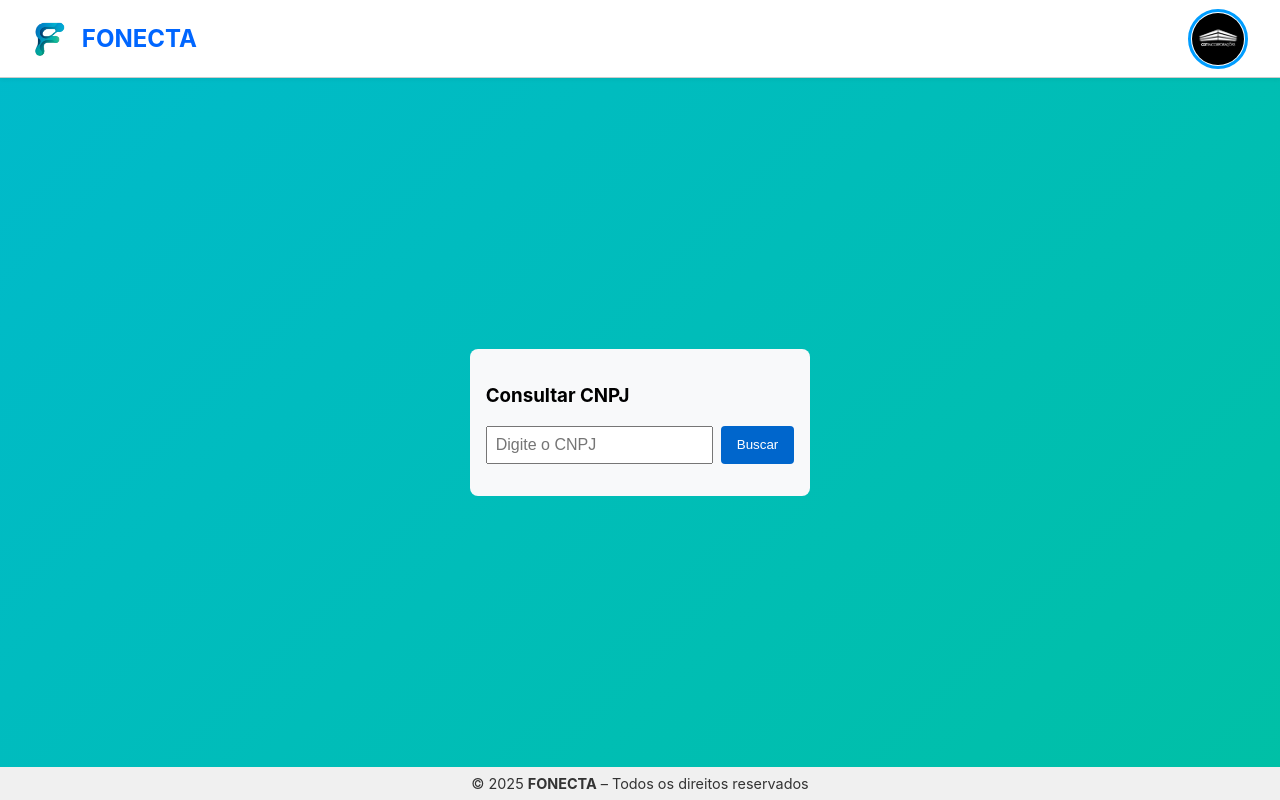
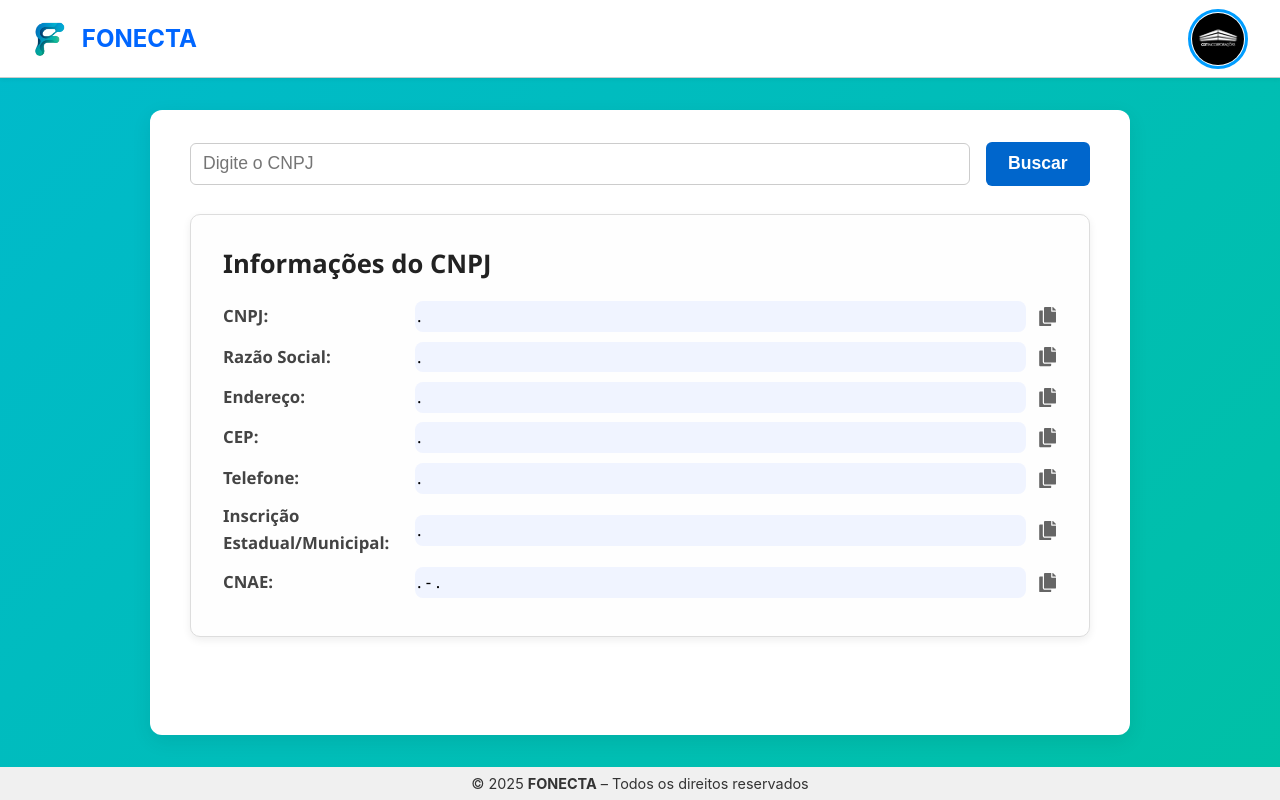
Before and after one commit to Jof92/fonecta, a React (Create React App) app: page /cnpj in a window 1280 px wide. Built offline with nearby package versions, Linux system fonts and the light colour scheme.

Commit message:
atualizações

```diff
--- a/src/App.css
+++ b/src/App.css
@@ -1,20 +1,12 @@
 /* Fundo com degradê animado */
 .app-container {
-  height: 100vh;
+  min-height: 100vh;
   display: flex;
   flex-direction: column;
   background: linear-gradient(135deg, #009DFF, #00B8D9, #00C48C);
   background-size: 400% 400%;
   animation: gradientMove 15s ease infinite;
-  overflow: auto;
-}
-
-/* Página principal */
-.page-container {
-  display: flex;
-  align-items: flex-start;
-  gap: 10rem;
-  position: relative;
+  overflow-x: hidden;
 }
 
 /* Animação do fundo */
@@ -53,7 +45,7 @@
   background-color: white;
   box-shadow: 0 2px 4px rgba(0, 0, 0, 0.05);
   position: relative;
-  z-index: 100; /* sempre acima do overlay */
+  z-index: 100;
 }
 
 .header-left {
@@ -92,8 +84,14 @@
   align-items: stretch;
   padding: 0 2rem;
   gap: 2rem;
-  overflow: auto;
   flex-wrap: nowrap;
+}
+
+.page-container {
+  display: flex;
+  align-items: flex-start;
+  gap: 10rem;
+  position: relative;
 }
 
 /* Blocos flutuantes */
@@ -116,7 +114,7 @@
 
 /* Rodapé */
 .app-footer {
-  flex: 0 0 40px;
+  flex: 0 0 auto;
   background-color: #ffffff;
   border-top: 1px solid #ccc;
   display: flex;
@@ -124,7 +122,8 @@
   align-items: center;
   font-size: 0.9rem;
   color: #666;
-  margin-top: 0 !important;
+  padding: 0.5rem;
+  margin-top: auto;
 }
 
 /* Títulos */
@@ -175,7 +174,6 @@ button:hover {
   padding: 1rem;
   max-width: 320px;
   z-index: 110;
-  /* Aplica animação suave nos filhos */
 }
 
 .login-panel * {
@@ -184,9 +182,8 @@ button:hover {
 
 /* Overlay e login no responsivo */
 @media (max-width: 768px) {
-  /* Ajusta container para scroll natural */
   .app-container {
-    height: auto !important;
+    min-height: 100vh !important;
     overflow: visible !important;
   }
 
@@ -195,20 +192,15 @@ button:hover {
     flex-direction: column !important;
     align-items: center !important;
     gap: 1.2rem;
-    overflow-x: auto;
   }
 
   .app-form-container,
-  .app-list-container,
-  .login-container {
+  .login-container,
+  .app-list-container {
     width: 100% !important;
     max-width: 100%;
     height: auto;
     box-sizing: border-box;
-  }
-
-  .app-form-container {
-    flex: none;
   }
 
   .fonecta-title {
@@ -243,18 +235,17 @@ button:hover {
   }
 
   .login-text {
-    display: none; /* Esconde texto no responsivo */
+    display: none;
   }
 
   .login-icon {
-    display: inline; /* Exibe ícone no responsivo */
+    display: inline;
   }
 
-  /* Overlay para escurecer o fundo */
   .login-overlay.active {
     display: block;
     position: fixed;
-    top: 60px; /* altura do header */
+    top: 60px;
     left: 0;
     width: 100vw;
     height: calc(100vh - 60px);
@@ -266,13 +257,12 @@ button:hover {
     display: none;
   }
 
-  /* Painel de login fixado no topo abaixo do header */
   .login-panel {
     position: fixed;
-    top: 60px; /* altura do header */
+    top: 60px;
     left: 50%;
     transform: translateX(-50%);
-    z-index: 210; /* acima do overlay */
+    z-index: 210;
     background: white;
     border-radius: 12px;
     padding: 1rem;
@@ -282,10 +272,7 @@ button:hover {
   }
 }
 
-/* ======================= */
 /* CARROSSEL (imagem + texto lado a lado) */
-/* ======================= */
-/* Container do carrossel: flex, alinhamento, espaçamento */
 .carousel-container {
   display: flex;
   align-items: center;
@@ -293,11 +280,9 @@ button:hover {
   gap: 2rem;
   margin-top: 2rem;
   max-width: 90vw;
-  /* Transição para a opacidade suave */
   transition: opacity 1.5s ease-in-out;
 }
 
-/* Imagem: ocupa mais espaço e tem borda arredondada */
 .carousel-image {
   width: 45vw;
   max-width: 600px;
@@ -307,7 +292,6 @@ button:hover {
   box-shadow: 0 8px 20px rgba(0, 0, 0, 0.15);
 }
 
-/* Texto: tamanho grande, legível, max width para evitar esticar */
 .carousel-text {
   font-size: 2rem;
   font-weight: 600;
@@ -318,7 +302,6 @@ button:hover {
   user-select: none;
 }
 
-/* Responsividade para telas menores */
 @media (max-width: 768px) {
   .carousel-container {
     flex-direction: column;
@@ -338,11 +321,11 @@ button:hover {
   }
 }
 
-/* Global reset for html and body scroll */
+/* Global reset */
 html, body {
-  height: 100%;
   margin: 0;
   padding: 0;
+  height: 100%;
   overflow-x: hidden;
   overflow-y: auto;
 }
--- a/src/components/Cnpj.css
+++ b/src/components/Cnpj.css
@@ -1,41 +1,160 @@
-.cnpj-container {
-  padding: 1rem;
-  border-radius: 8px;
-  background-color: #f8f9fa;
-  max-width: 500px;
-  margin: auto;
+.cnpj-page {
+  max-width: 900px;
+  width: 90vw;
+  margin: 2rem auto;
+  background-color: #fff;
+  padding: 2rem 2.5rem;
+  border-radius: 12px;
+  box-shadow: 0 6px 20px rgba(0, 0, 0, 0.08);
+  font-family: 'Segoe UI', Tahoma, Geneva, Verdana, sans-serif;
+  color: #222;
+  display: flex;
+  flex-direction: column;
 }
 
-.cnpj-form {
+.cnpj-form-topo {
   display: flex;
-  gap: 0.5rem;
-  margin-bottom: 1rem;
+  gap: 1rem;
+  margin-bottom: 1.8rem;
+  align-items: center;
+  justify-content: flex-start;
 }
 
 .cnpj-input {
   flex: 1;
-  padding: 0.5rem;
-  font-size: 1rem;
+  padding: 0.6rem 0.75rem;
+  font-size: 1.1rem;
+  border: 1.8px solid #ccc;
+  border-radius: 6px;
+  transition: border-color 0.3s ease;
+}
+
+.cnpj-input:focus {
+  outline: none;
+  border-color: #007bff;
+  box-shadow: 0 0 6px rgba(0, 123, 255, 0.5);
 }
 
 .cnpj-button {
   background-color: #0066cc;
   color: white;
   border: none;
-  padding: 0.5rem 1rem;
+  padding: 0.7rem 1.4rem;
   cursor: pointer;
-  border-radius: 4px;
+  border-radius: 6px;
+  font-size: 1.1rem;
+  font-weight: 600;
+  transition: background-color 0.3s ease;
+  user-select: none;
 }
 
-.cnpj-button:hover {
+.cnpj-button:hover,
+.cnpj-button:focus {
   background-color: #004a99;
+  outline: none;
+}
+
+.cnpj-loading {
+  color: #007bff;
+  font-weight: 600;
+  margin-bottom: 1rem;
+  font-size: 1rem;
 }
 
 .cnpj-erro {
-  color: red;
-  font-weight: bold;
+  color: #dc3545;
+  font-weight: 700;
+  margin-bottom: 1rem;
+  font-size: 1rem;
 }
 
-.cnpj-result p {
-  margin: 0.3rem 0;
+.cnpj-result-box {
+  background-color: #fefefe;
+  border: 1.5px solid #ddd;
+  border-radius: 10px;
+  padding: 1.8rem 2rem;
+  box-shadow: 0 3px 8px rgba(0, 0, 0, 0.07);
+  color: #333;
+  line-height: 1.6;
 }
+
+.cnpj-result-box h3 {
+  margin-top: 0;
+  margin-bottom: 1rem;
+  font-weight: 700;
+  color: #222;
+  font-size: 1.6rem;
+}
+
+.cnpj-campo {
+  margin: 0.6rem 0;
+  font-size: 1.05rem;
+  display: flex;
+  align-items: center;
+  gap: 0.75rem;
+  user-select: text;
+}
+
+.cnpj-campo strong {
+  width: 180px;
+  flex-shrink: 0;
+  color: #444;
+}
+
+.cnpj-valor {
+  flex: 1;
+  color: #000;
+  word-break: break-word;
+}
+
+.btn-copiar {
+  cursor: pointer;
+  color: #666;
+  font-size: 1.2rem;
+  transition: color 0.3s ease;
+  user-select: none;
+}
+
+.btn-copiar:hover,
+.btn-copiar:focus {
+  color: #007bff;
+  outline: none;
+}
+
+.btn-copiar.copied {
+  color: #28a745; /* verde sucesso */
+}
+
+span{
+  background-color: #f0f4ff; /* cor de fundo clara azulada, pode ajustar */
+  padding: 2px;
+  border-radius: 8px;
+}
+
+
+/* Responsividade */
+@media (max-width: 720px) {
+  .cnpj-page {
+    width: 95vw;
+    padding: 1.5rem 1rem;
+  }
+
+  .cnpj-form-topo {
+    flex-direction: column;
+    align-items: stretch;
+  }
+
+  .cnpj-button {
+    width: 100%;
+  }
+
+  .cnpj-campo {
+    flex-direction: column;
+    align-items: flex-start;
+    gap: 0.25rem;
+  }
+
+  .cnpj-campo strong {
+    width: 100%;
+  }
+}
--- a/src/components/Cnpj.jsx
+++ b/src/components/Cnpj.jsx
@@ -1,4 +1,5 @@
 import React, { useState } from 'react';
+import { FaCopy } from 'react-icons/fa';
 import './Cnpj.css';
 
 export default function Cnpj() {
@@ -6,8 +7,42 @@ export default function Cnpj() {
   const [dados, setDados] = useState(null);
   const [erro, setErro] = useState('');
   const [loading, setLoading] = useState(false);
+  const [copiadoCampo, setCopiadoCampo] = useState(null);
 
   const limparCNPJ = (valor) => valor.replace(/\D/g, '');
+
+  const formatarNome = (nome) => {
+    if (!nome) return '.';
+    const texto = nome.toLowerCase();
+    return texto.charAt(0).toUpperCase() + texto.slice(1);
+  };
+
+  const montarEndereco = (dados) => {
+    if (!dados) return '.';
+
+    const logradouro = dados.descricao_logradouro?.trim() || '';
+    const numero = dados.numero?.trim() || '';
+    const bairro = dados.bairro?.trim() || '';
+    const municipio = dados.municipio?.trim() || '';
+    const uf = dados.uf?.trim() || '';
+
+    const enderecoPartes = [];
+    if (logradouro) enderecoPartes.push(logradouro);
+    if (numero) enderecoPartes.push(numero);
+
+    const localPartes = [];
+    if (bairro) localPartes.push(bairro);
+    if (municipio) localPartes.push(municipio);
+    if (uf) localPartes.push(uf);
+
+    const endereco = enderecoPartes.join(', ');
+    const local = localPartes.join(' . ');
+
+    if (endereco && local) return `${endereco} - ${local}`;
+    if (endereco) return endereco;
+    if (local) return local;
+    return ',';
+  };
 
   const buscarCNPJ = async () => {
     const cnpjLimpo = limparCNPJ(cnpj);
@@ -27,6 +62,7 @@ export default function Cnpj() {
       if (!response.ok) throw new Error('CNPJ não encontrado.');
 
       const json = await response.json();
+      console.log('Dados completos da API:', json);
       setDados(json);
     } catch (err) {
       setErro(err.message);
@@ -35,10 +71,39 @@ export default function Cnpj() {
     }
   };
 
+  const mostrarDado = (valor, placeholder = '.') => {
+    if (valor === null || valor === undefined || valor === '') return placeholder;
+    if (Array.isArray(valor) && valor.length === 0) return placeholder;
+    return valor;
+  };
+
+  const copiarTexto = (texto, campo) => {
+    if (!texto || texto === '—') return;
+    navigator.clipboard.writeText(texto).then(() => {
+      setCopiadoCampo(campo);
+      setTimeout(() => setCopiadoCampo(null), 1500);
+    });
+  };
+
+  const campos = [
+    { label: 'CNPJ', valor: mostrarDado(dados?.cnpj) },
+    { label: 'Razão Social', valor: mostrarDado(formatarNome(dados?.razao_social)) },
+    { label: 'Endereço', valor: montarEndereco(dados) },
+    { label: 'CEP', valor: mostrarDado(dados?.cep) },
+    { label: 'Telefone', valor: mostrarDado(dados?.ddd_telefone_1) },
+    {
+      label: 'Inscrição Estadual/Municipal',
+      valor: mostrarDado(dados?.inscricoes_estaduais?.[0]?.inscricao_estadual)
+    },
+    {
+      label: 'CNAE',
+      valor: `${mostrarDado(dados?.cnae_fiscal)} - ${mostrarDado(dados?.cnae_fiscal_descricao)}`
+    }
+  ];
+
   return (
-    <div className="cnpj-container bloco-flutuante">
-      <h3>Consultar CNPJ</h3>
-      <div className="cnpj-form">
+    <div className="cnpj-page">
+      <div className="cnpj-form-topo">
         <input
           type="text"
           placeholder="Digite o CNPJ"
@@ -51,20 +116,33 @@ export default function Cnpj() {
         </button>
       </div>
 
-      {loading && <p>🔄 Buscando dados...</p>}
+      {loading && <p className="cnpj-loading">🔄 Buscando dados...</p>}
       {erro && <p className="cnpj-erro">⚠️ {erro}</p>}
 
-      {dados && (
-        <div className="cnpj-result">
-          <p><strong>CNPJ:</strong> {dados.cnpj}</p>
-          <p><strong>Razão Social:</strong> {dados.razao_social}</p>
-          <p><strong>Endereço:</strong> {dados.descricao_logradouro}, {dados.numero} - {dados.bairro}, {dados.municipio} - {dados.uf}</p>
-          <p><strong>CEP:</strong> {dados.cep}</p>
-          <p><strong>Telefone:</strong> {dados.ddd_telefone_1 || 'Não informado'}</p>
-          <p><strong>Inscrição Estadual/Municipal:</strong> {dados.inscricoes_estaduais?.[0]?.inscricao_estadual || 'Não informado'}</p>
-          <p><strong>CNAE:</strong> {dados.cnae_fiscal} - {dados.cnae_fiscal_descricao}</p>
+      <div className="cnpj-result-container">
+        <div className="cnpj-result-box">
+          <h3>Informações do CNPJ</h3>
+          {campos.map(({ label, valor }) => (
+            <p key={label} className="cnpj-campo">
+              <strong>{label}:</strong>{' '}
+              <span className="cnpj-valor">{valor}</span>
+              <FaCopy
+                className={`btn-copiar ${copiadoCampo === label ? 'copied' : ''}`}
+                title={`Copiar ${label}`}
+                onClick={() => copiarTexto(valor, label)}
+                tabIndex={0}
+                role="button"
+                onKeyDown={(e) => {
+                  if (e.key === 'Enter' || e.key === ' ') {
+                    e.preventDefault();
+                    copiarTexto(valor, label);
+                  }
+                }}
+              />
+            </p>
+          ))}
         </div>
-      )}
+      </div>
     </div>
   );
 }
```
Also changed, not shown: src/components/BuscaPage.css (+47 -35 lines), src/components/BuscaPage.jsx (+53 -24 lines), src/components/FornecedorForm.jsx (+39 -7 lines), src/components/FornecedorList.css (+13 -1 lines), src/components/FornecedorList.jsx (+13 -6 lines), src/components/Header.jsx (+30 -5 lines).
